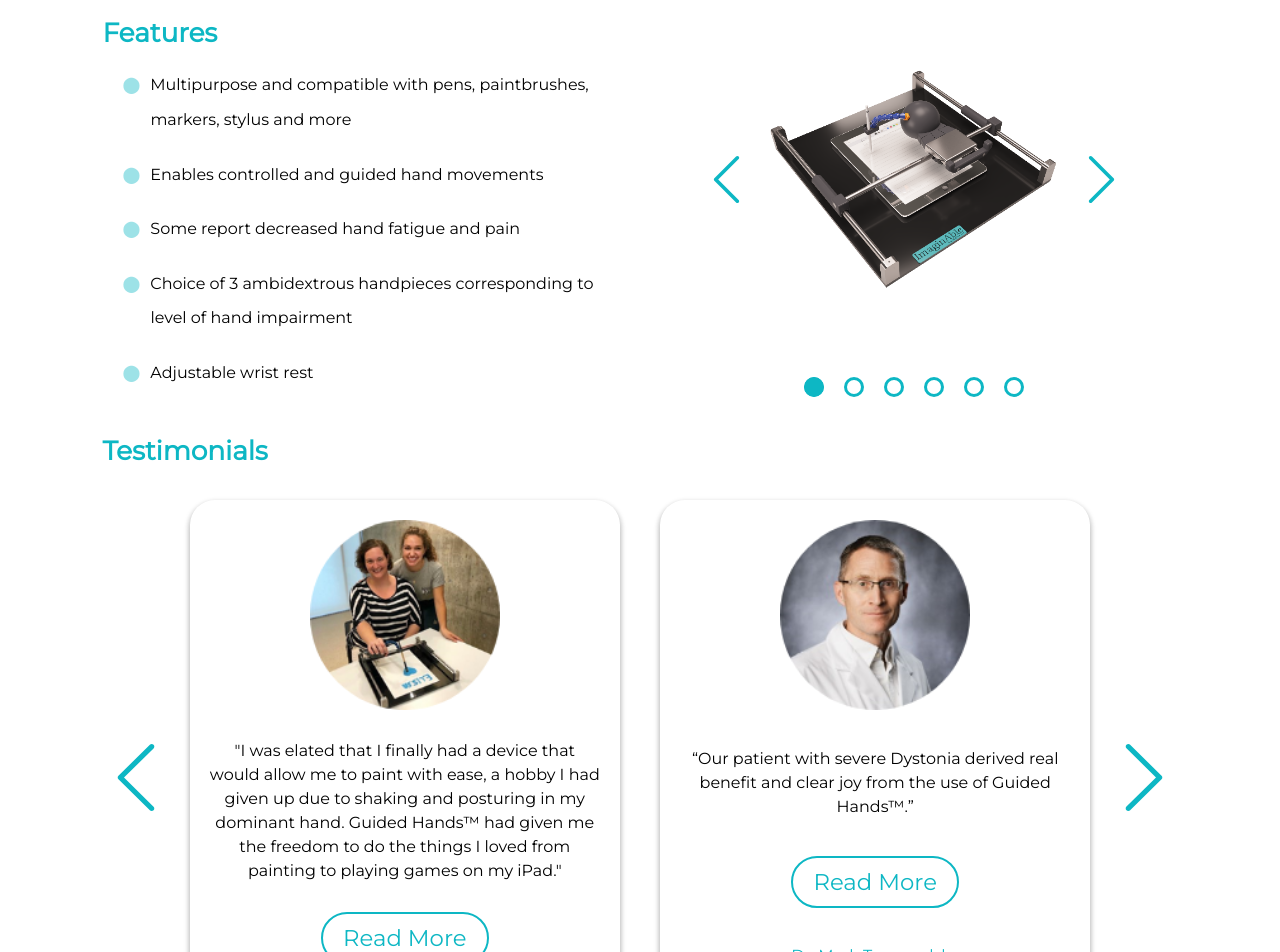
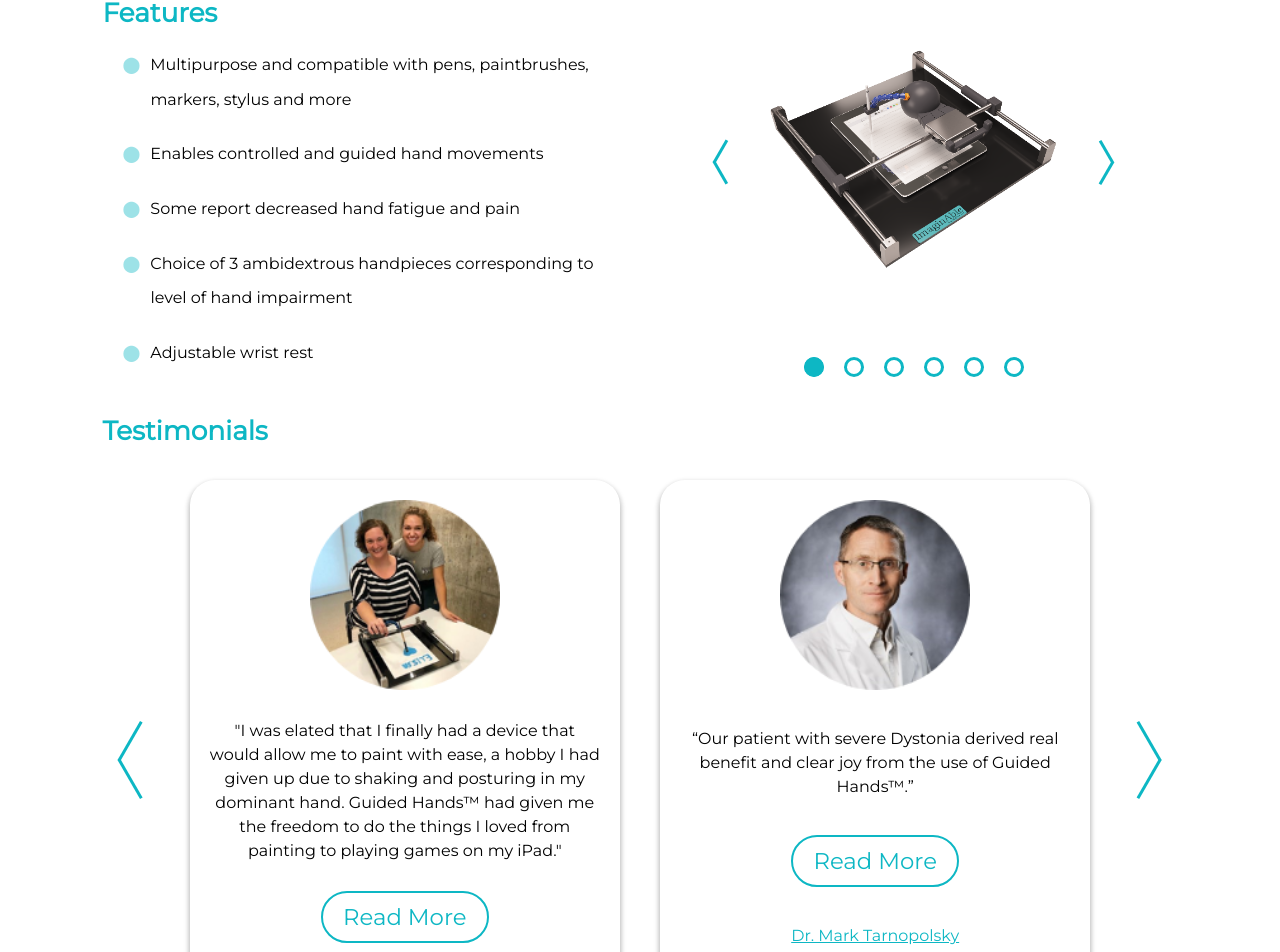
Before and after one commit to Jeffrey-Suitor/Websites, a React (Create React App) app in the folder ImaginAble_Solutions_Website/website/: page / in a window 1280 px wide. Shown: the part 1157-2109 px from the top of the page. Built offline with nearby package versions, Linux system fonts and the light colour scheme.

Commit message:
Added new arrow animations and changed up the submit button

```diff
--- a/ImaginAble_Solutions_Website/website/src/App.css
+++ b/ImaginAble_Solutions_Website/website/src/App.css
@@ -10,6 +10,7 @@
   --white-colour: white;
   --approval-colour: #1ecd97;
   --rejection-colour: #fb797e;
+  --highlight-colour: #33e7f5;
   --border-radius: 50px;
   --menu-change: 800px;
   --logo-lettering: "Bookman Old Style", "Montserrat";
@@ -221,6 +222,15 @@ ul {
   display: none;
   visibility: hidden;
   grid-area: landing-text;
+}
+
+#gh-product-image-web,
+#gh-product-image-mobile {
+  border-radius: 5%;
+  width: auto;
+  max-height: 400px;
+  max-width: 90%;
+  grid-area: guided-hands-product-image;
 }
 
 #gh-product-image-web {
--- a/ImaginAble_Solutions_Website/website/src/App.js
+++ b/ImaginAble_Solutions_Website/website/src/App.js
@@ -55,9 +55,9 @@ export default class App extends React.Component {
     this.handleResize = debounce(this.handleResize.bind(this), 50);
     this.state = {
       current_testimonial: 0,
-      testimonials: 5,
+      testimonials: 6,
       testimonials_multiplier: -100,
-      total_testimonials: 5,
+      total_testimonials: 6,
 
       current_product_image: 0,
       product_images: 6,
--- /dev/null
+++ b/ImaginAble_Solutions_Website/website/src/components/carousel_component/ArrowPopAnimation.css
@@ -0,0 +1,61 @@
+.arrow-pop-animation .icon-wrap {
+  position: relative;
+  display: block;
+  width: 100%;
+  height: 15%;
+  border-radius: 50%;
+  margin: auto;
+}
+
+.arrow-pop-animation div.next .icon-wrap {
+  -webkit-transform: rotate(180deg);
+  transform: rotate(180deg);
+}
+
+.arrow-pop-animation .icon-wrap::before,
+.arrow-pop-animation .icon-wrap::after {
+  position: absolute;
+  left: 25%;
+  width: 3px;
+  height: 50%;
+  background: var(--accent-colour);
+  content: "";
+  -webkit-transition: -webkit-transform 0.3s, background-color 0.3s;
+  transition: transform 0.3s, background-color 0.3s;
+}
+
+.arrow-pop-animation .icon-wrap::before {
+  -webkit-transform: translateX(-50%) rotate(30deg);
+  transform: translateX(-50%) rotate(30deg);
+  -webkit-transform-origin: 0 100%;
+  transform-origin: 0 100%;
+}
+
+.arrow-pop-animation .icon-wrap::after {
+  top: 50%;
+  -webkit-transform: translateX(-50%) rotate(-30deg);
+  transform: translateX(-50%) rotate(-30deg);
+  -webkit-transform-origin: 0 0;
+  transform-origin: 0 0;
+}
+
+.arrow-pop-animation div:hover::before {
+  opacity: 1;
+  -webkit-transform: scale(1);
+  transform: scale(1);
+}
+
+.arrow-pop-animation div:hover .icon-wrap::before,
+.arrow-pop-animation div:hover .icon-wrap::after {
+  background: var(--highlight-colour);
+}
+
+.arrow-pop-animation div:hover .icon-wrap::before {
+  -webkit-transform: translateX(-50%) rotate(45deg);
+  transform: translateX(-50%) rotate(45deg);
+}
+
+.arrow-pop-animation div:hover .icon-wrap::after {
+  -webkit-transform: translateX(-50%) rotate(-45deg);
+  transform: translateX(-50%) rotate(-45deg);
+}
--- a/ImaginAble_Solutions_Website/website/src/components/carousel_component/CarouselComponent.js
+++ b/ImaginAble_Solutions_Website/website/src/components/carousel_component/CarouselComponent.js
@@ -1,8 +1,5 @@
 import React from "react";
 import PropTypes from "prop-types";
-
-import left_chevron from "../../assets/icons/left_chevron.svg";
-import right_chevron from "../../assets/icons/right_chevron.svg";
 
 import "./TestimonialCarouselComponent.css";
 import TestimonialComponent from "../testimonials/TestimonialComponent";
@@ -16,6 +13,7 @@ import guided_hands_ipad from "../../assets/images/gh-ipad.png";
 import guided_hands_paint from "../../assets/images/gh-paint.png";
 import guided_hands_writing from "../../assets/images/gh-writing.png";
 
+import "./ArrowPopAnimation.css";
 
 import { Swipeable } from "react-swipeable";
 
@@ -62,10 +60,10 @@ export default class CarouselComponent extends React.Component {
   render() {
     if (this.props.type === "testimonial_carousel") {
       return (
-        <div className="testimonial-carousel">
-          <button className="testimonial-carousel-button" onClick={() => this.go_next(-1)}>
-            <img src={left_chevron} alt="Left Chevron" />
-          </button>
+        <div className="testimonial-carousel arrow-pop-animation">
+          <div class="prev testimonial-carousel-button" onClick={() => this.go_next(-1)}>
+            <span class="icon-wrap"></span>
+          </div>
           <div className="testimonials-container">
             {testimonials.map((item, index) => {
               item.key = "testimonial-".concat(index.toString());
@@ -79,23 +77,23 @@ export default class CarouselComponent extends React.Component {
                     onSwipedRight={() => this.go_next(1)}
                     onSwipedLeft={() => this.go_next(1)}
                     className="swipeable">
-                    <TestimonialComponent data={item}/>
+                    <TestimonialComponent data={item} />
                   </Swipeable>
                 </div>
               );
             })}
           </div>
-          <button className="testimonial-carousel-button" onClick={() => this.go_next(1)}>
-            <img src={right_chevron} alt="Right Chevron" />
-          </button>
+          <div class="next testimonial-carousel-button" onClick={() => this.go_next(1)}>
+            <span class="icon-wrap"></span>
+          </div>
         </div>
       );
     } else if (this.props.type === "image_slideshow_carousel") {
       return (
-        <div className="product-carousel">
-          <button className="image-carousel-button" onClick={() => this.go_next(-1)}>
-            <img src={left_chevron} alt="Left Chevron" />
-          </button>
+        <div className="product-carousel arrow-pop-animation">
+          <div class="prev image-carousel-button" onClick={() => this.go_next(-1)}>
+            <span class="icon-wrap"></span>
+          </div>
           <div className="product-carousel-images">
             {images.map((item, index) => {
               return (
@@ -110,9 +108,9 @@ export default class CarouselComponent extends React.Component {
               );
             })}
           </div>
-          <button className="image-carousel-button" onClick={() => this.go_next(1)}>
-            <img src={right_chevron} alt="Right Chevron" />
-          </button>
+          <div class="next image-carousel-button" onClick={() => this.go_next(1)}>
+            <span class="icon-wrap"></span>
+          </div>
         </div>
       );
     }
--- a/ImaginAble_Solutions_Website/website/src/components/carousel_component/ImageSlideshowComponent.css
+++ b/ImaginAble_Solutions_Website/website/src/components/carousel_component/ImageSlideshowComponent.css
@@ -16,9 +16,9 @@
   align-items: center;
 }
 
-.product-image img{
-  max-width:100%;
-  max-height:100%;
+.product-image img {
+  max-width: 100%;
+  max-height: 100%;
 }
 
 .product-carousel-images {
@@ -36,6 +36,9 @@
   background: none;
   padding: 0;
   border: none;
+  display: flex;
+  flex-direction: column;
+  justify-content: center;
 }
 
 .image-carousel-button:hover {
@@ -43,11 +46,11 @@
 }
 
 #right-chevron,
-#left-chevron{
+#left-chevron {
   fill: var(--accent-colour);
 }
 
-@media (min-width: 1200px){
+@media (min-width: 1200px) {
   .product-carousel {
     overflow: hidden;
     display: grid;
--- a/ImaginAble_Solutions_Website/website/src/components/carousel_component/TestimonialCarouselComponent.css
+++ b/ImaginAble_Solutions_Website/website/src/components/carousel_component/TestimonialCarouselComponent.css
@@ -4,9 +4,8 @@
   align-self: stretch;
   display: flex;
   align-items: center;
+  position: relative;
 }
-
-
 
 .testimonial-parent {
   box-sizing: border-box;
@@ -21,7 +20,7 @@
 .testimonials-container{
   width: 100%;
   display: grid;
-  grid-template-columns: repeat(5, 100%);
+  grid-template-columns: repeat(6, 100%);
   grid-template-rows: 1fr;
   align-items: stretch;
 }
@@ -38,13 +37,9 @@
   visibility: hidden;
 }
 
-.testimonial-carousel-button:hover{
-  background-color: var(--white-colour);
-}
-
 @media (min-width: 1200px){
   .testimonials-container{
-    grid-template-columns: repeat(5, 50%);
+    grid-template-columns: repeat(6, 50%);
     margin-left: 5%;
     overflow: hidden;
     display: flex;
@@ -60,7 +55,9 @@
     background: none;
     padding: 0;
     border: none;
-    display: block;
+    display: flex;
+    flex-direction: column;
+    justify-content: center;
     visibility: visible;
   }
 
@@ -86,5 +83,4 @@
   .testimonial-parent:nth-child(odd):last-child{
     margin-left: 25%;
   }
-
 }
--- a/ImaginAble_Solutions_Website/website/src/components/contact_component/ContactComponent.css
+++ b/ImaginAble_Solutions_Website/website/src/components/contact_component/ContactComponent.css
@@ -33,6 +33,7 @@
 .subscription-active:hover {
   background-color: var(--approval-colour);
   color: var(--white-colour);
+  border-color: var(--approval-colour);
 }
 
 .contact-form {
@@ -68,6 +69,16 @@
 }
 
 /* SUBMISSION BUTTON */
+
+.contact-progress-button-submit {
+  background-color: var(--accent-colour);
+  color: var(--white-colour);
+}
+
+.contact-progress-button-submit:hover {
+  background-color: var(--highlight-colour);
+  border-color: var(--highlight-colour);
+}
 
 /* Button container */
 .contact-progress-button {
@@ -192,4 +203,9 @@
     text-align: center;
     width: 100%;
   }
+
+  .subscription {
+    --min-font: 4;
+    --min-font-px: 4px;
+  }
 }
--- a/ImaginAble_Solutions_Website/website/src/components/contact_component/ContactComponent.js
+++ b/ImaginAble_Solutions_Website/website/src/components/contact_component/ContactComponent.js
@@ -159,7 +159,7 @@ export default class ContactComponent extends React.Component {
           </label>
 
           <div className="contact-progress-button">
-            <button type="submit">
+            <button type="submit" className="contact-progress-button-submit">
               Submit
             </button>
             <svg className="progress-circle" width="70" height="70">
--- a/ImaginAble_Solutions_Website/website/src/components/modal_component/ModalComponent.css
+++ b/ImaginAble_Solutions_Website/website/src/components/modal_component/ModalComponent.css
@@ -57,15 +57,16 @@
 }
 
 .modal-content img {
-  width: 60%;
-  margin: 10px 10px 0 0;
+  width: 100%;
+  margin: 10px 0;
   border-radius: 10px;
+  display: block;
 }
 
 @media (min-width: 800px) {
   .modal-content img {
     width: 45%;
-    margin: 0.5em 20px 0 0;
+    margin: 1em;
   }
   .modal {
     width: 90%;
```
